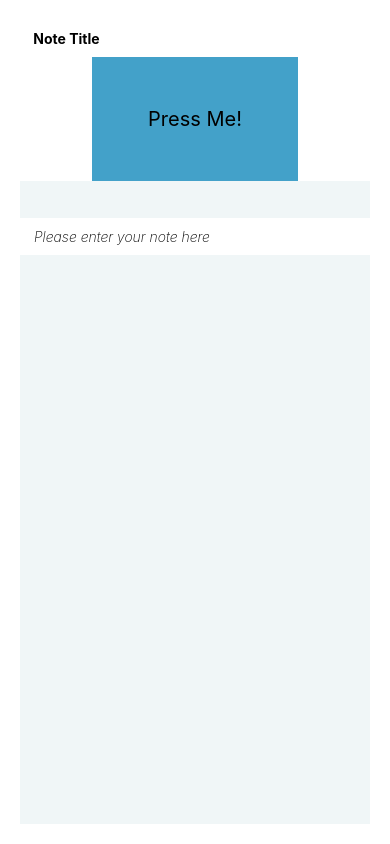
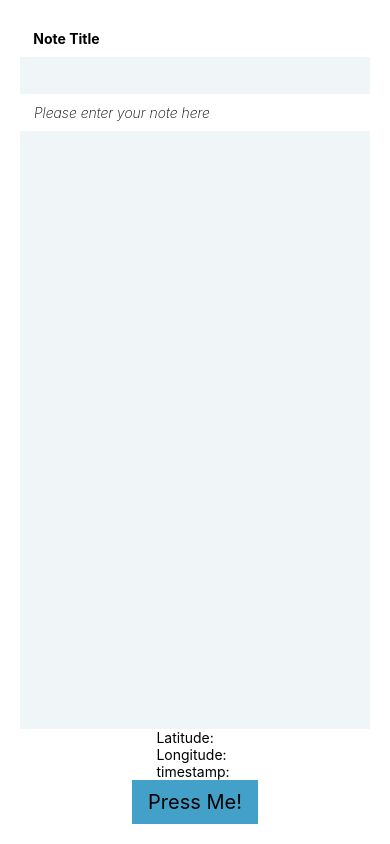
Before and after one commit to MkrMkr/ReactNativeTutorial, a React Native app: screen / in a window 390 px wide. Built offline with nearby package versions, Linux system fonts and the light colour scheme; no server answers.

Commit message:
Geolocation which works... somehow

```diff
--- a/app/components/Button/Button.component.style.js
+++ b/app/components/Button/Button.component.style.js
@@ -2,7 +2,7 @@ import { StyleSheet } from "react-native";
 
 export default StyleSheet.create({
   container: {
-    padding: 50,
+    padding: 10,
     alignItems: "center",
     justifyContent: "center",
     backgroundColor: "#43a1c9"
--- /dev/null
+++ b/app/components/GeolocationComponent/Geolocation.component.js
@@ -0,0 +1,39 @@
+import React, { Component } from "react";
+import { View, Text } from "react-native";
+
+export default class Geolocation extends Component {
+  constructor(props) {
+    super(props);
+    this.state = {
+      latitude: null,
+      longitute: null,
+      timestamp: null
+    };
+  }
+
+  componentDidMount() {
+    navigator.geolocation.getCurrentPosition(
+      position => {
+        this.setState({
+          latitude: position.coords.latitude,
+          longitute: position.coords.longitude,
+          timestamp: position.timestamp
+        });
+      },
+      error => {
+        console.log(error);
+      },
+      { enableHighAccuracy: true, timeout: 30000 }
+    );
+  }
+
+  render() {
+    return (
+      <View>
+        <Text>Latitude: {this.state.latitude}</Text>
+        <Text>Longitude: {this.state.longitude}</Text>
+        <Text>timestamp: {this.state.timestamp}</Text>
+      </View>
+    );
+  }
+}
--- a/app/components/Home/Home.component.js
+++ b/app/components/Home/Home.component.js
@@ -4,6 +4,7 @@ import PropTypes from "prop-types"; // TODO: nieuzywany import?
 import styles from "./Home.component.style";
 import TextArea from "../TextArea/TextArea.component";
 import Button from "../Button/Button.component";
+import Geolocation from "../GeolocationComponent/Geolocation.component";
 
 class Home extends Component {
   state = {
@@ -14,7 +15,6 @@ class Home extends Component {
     return (
       <View style={styles.container}>
         <Text style={styles.titleHeading}> Note Title</Text>
-        <Button />
         <TextInput
           style={styles.titleTextInput}
           onChangeText={this.setTitle}
@@ -22,6 +22,8 @@ class Home extends Component {
         />
         <Text style={styles.textAreaTitle}> Please enter your note here </Text>
         <TextArea style={styles.textArea} />
+        <Geolocation />
+        <Button />
       </View>
     );
   }
```
Also changed, not shown: 1 other file (tests, documents, lock files or other folders).
